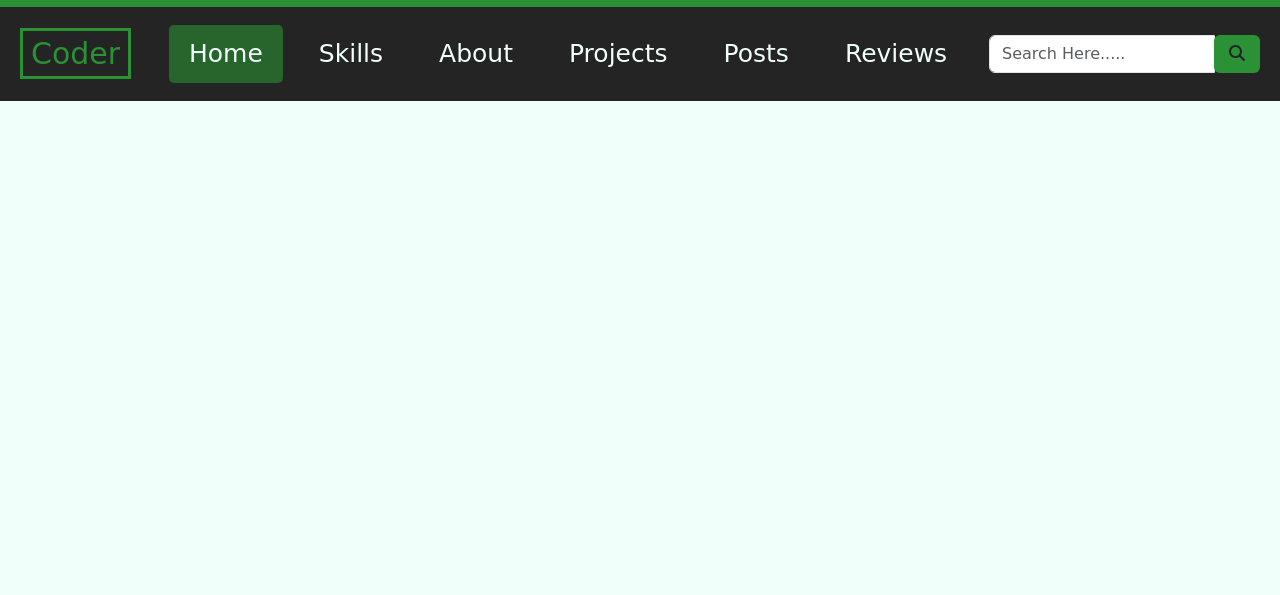
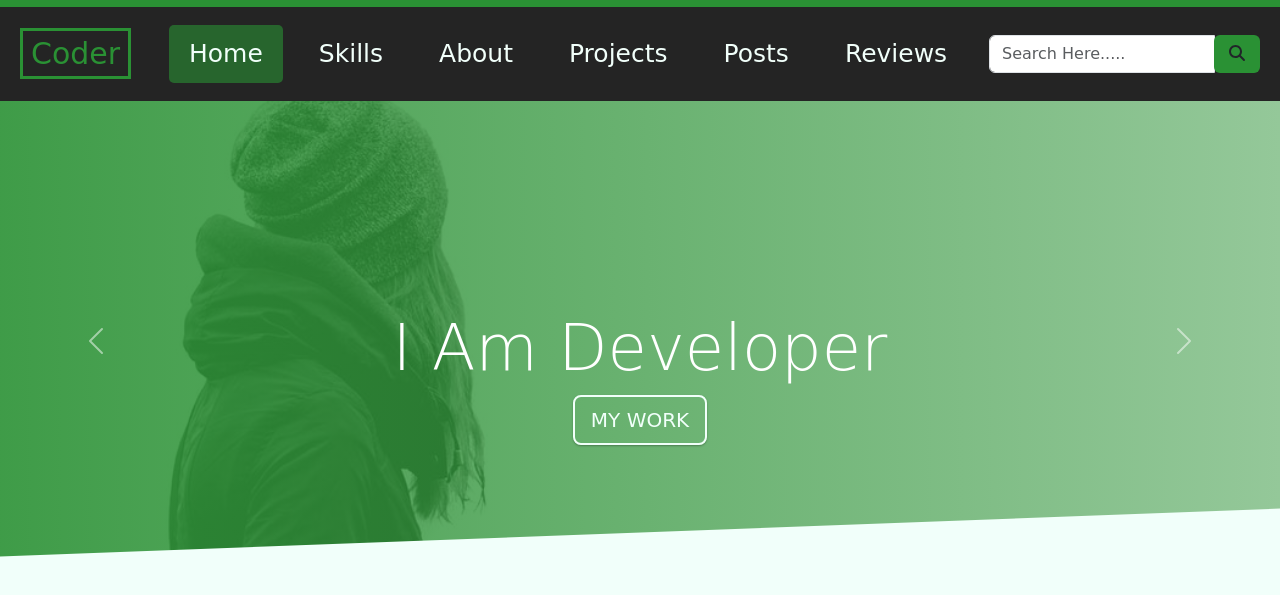
Before and after one commit to abhibs/static-portfolio, a plain HTML site: page index.html in a window 1280 px wide. Shown: the part 49-644 px from the top of the page. Drawn offline with nearby package versions, Linux system fonts and the light colour scheme; a web font is replaced by a local one.

Commit message:
slider completed

```diff
--- a/assets/css/style.css
+++ b/assets/css/style.css
@@ -112,3 +112,35 @@ body {
     color: #2a9134;
     background: #191919;
 }
+
+
+.item-1,
+.item-2,
+.item-3 {
+  min-height: 60vh;
+  clip-path: polygon(0 0, 100% 0, 100% 85%, 0 95%);
+
+}
+
+
+
+
+.no-padding {
+  padding: 0;
+}
+
+.banner-btn {
+  color: #f1fffa;
+  border: 2px solid #f1fffa;
+  transition: all 1s;
+  box-shadow: 0 1px 2px rgba(0, 0, 0, 0.3);
+}
+
+.banner-btn:hover {
+  color: #2a9134;
+  background: #f1fffa;
+  border-color: #f1fffa;
+  transform: translateY(-7px);
+  box-shadow: 0 5px 15px rgba(0, 0, 0, 0.7);
+
+}
--- a/index.html
+++ b/index.html
@@ -74,12 +74,56 @@
 
             </div>
         </nav>
+
+        <div class="container-fluid">
+            <div class="row">
+                <div class="col no-padding">
+                    <div id="demo-slider" class="carousel slide" data-ride="carousel">
+                        <!-- The slideshow -->
+                        <div class="carousel-inner">
+                            <div class="carousel-item item-1 active" style="background: linear-gradient(to right, rgba(42, 145, 52, 0.9), rgba(42, 145, 52, 0.5)), url(assets/img/banner-1.jpeg)center/cover fixed no-repeat;">
+                                <div class="carousel-caption mb-5 text-right">
+                                    <h1 class="display-3 text-capitalize mb-2 text-center">I am Developer</h1>
+                                    <a href="#" class="btn btn-lg mb-5 text-uppercase banner-btn">my work</a>
+                                </div>
+                            </div>
+                            <div class="carousel-item item-2" style="background: linear-gradient(to right, rgba(42, 145, 52, 0.9), rgba(42, 145, 52, 0.5)), url(assets/img/banner-2.jpeg)center/cover fixed no-repeat;">
+                                <div class="carousel-caption mb-5 text-center">
+                                    <h1 class="display-3 text-capitalize mb-2 text-center">I am Designer</h1>
+                                    <a href="#" class="btn btn-lg mb-5 text-uppercase banner-btn">my work</a>
+                                </div>
+                            </div>
+                            <div class="carousel-item item-3" style="background: linear-gradient(to right, rgba(42, 145, 52, 0.9), rgba(42, 145, 52, 0.5)), url(assets/img/banner-3.jpeg)center/cover fixed no-repeat;">
+                                <div class="carousel-caption mb-5 text-left">
+                                    <h1 class="display-3 text-capitalize mb-2 text-center">I am Artist</h1>
+                                    <a href="#" class="btn btn-lg mb-5 text-uppercase banner-btn">my work</a>
+                                </div>
+                            </div>
+                        </div>
+                        <a class="carousel-control-prev" href="#demo-slider" role="button" data-slide="prev">
+                            <span class="carousel-control-prev-icon"></span>
+                            <span class="sr-only">Previous</span>
+                        </a>
+                        <a class="carousel-control-next" href="#demo-slider" role="button" data-slide="next">
+                            <span class="carousel-control-next-icon"></span>
+                            <span class="sr-only">Next</span>
+                        </a>
+
+
+
+
+                    </div>
+                </div>
+            </div>
+        </div>
     </header>
 
 
 
     <script src="https://ajax.googleapis.com/ajax/libs/jquery/3.6.4/jquery.min.js"></script>
-    <script src="https://maxcdn.bootstrapcdn.com/bootstrap/4.0.0/js/bootstrap.min.js" integrity="sha384-JZR6Spejh4U02d8jOt6vLEHfe/JQGiRRSQQxSfFWpi1MquVdAyjUar5+76PVCmYl" crossorigin="anonymous"></script>
+    <script src="https://maxcdn.bootstrapcdn.com/bootstrap/4.0.0/js/bootstrap.min.js"
+        integrity="sha384-JZR6Spejh4U02d8jOt6vLEHfe/JQGiRRSQQxSfFWpi1MquVdAyjUar5+76PVCmYl"
+        crossorigin="anonymous"></script>
     <script src="assets/fontawesome/js/all.min.js"></script>
     <script src="assets/js/script.js"></script>
 </body>
```
Also changed, not shown: assets/img/banner-1.jpeg (added), assets/img/banner-2.jpeg (added), assets/img/banner-3.jpeg (added), assets/img/current-project.jpeg (added), assets/img/projects-coffee-1.jpeg (added), assets/img/projects-coffee-2.jpeg (added), assets/img/projects-coffee-3.jpeg (added), assets/img/projects-tea-1.jpeg (added), assets/img/projects-tea-2.jpeg (added), assets/img/projects-tea-3.jpeg (added), assets/img/projects-water-1.jpeg (added), assets/img/projects-water-2.jpeg (added), assets/img/projects-water-3.jpeg (added), assets/img/video-filler.jpeg (added).
